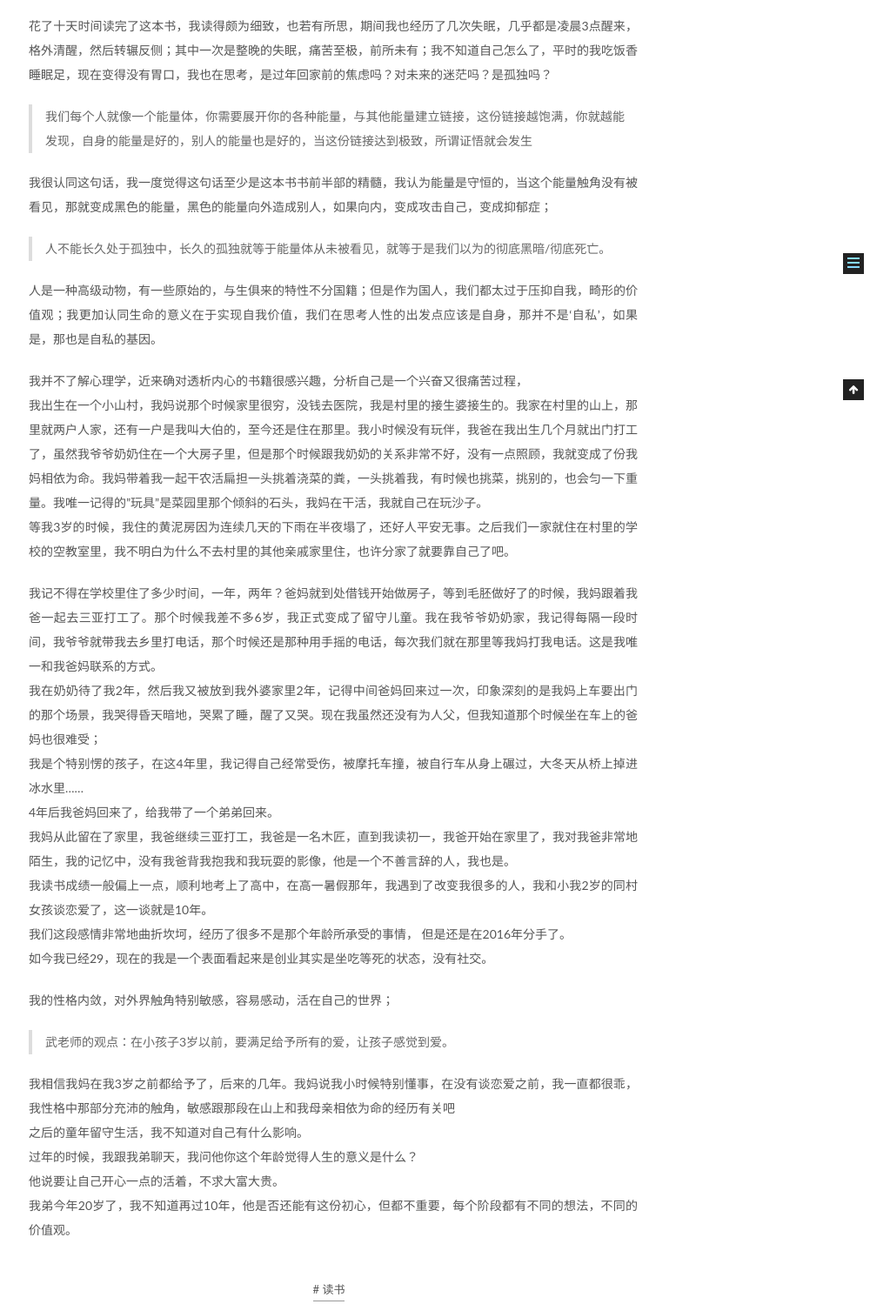
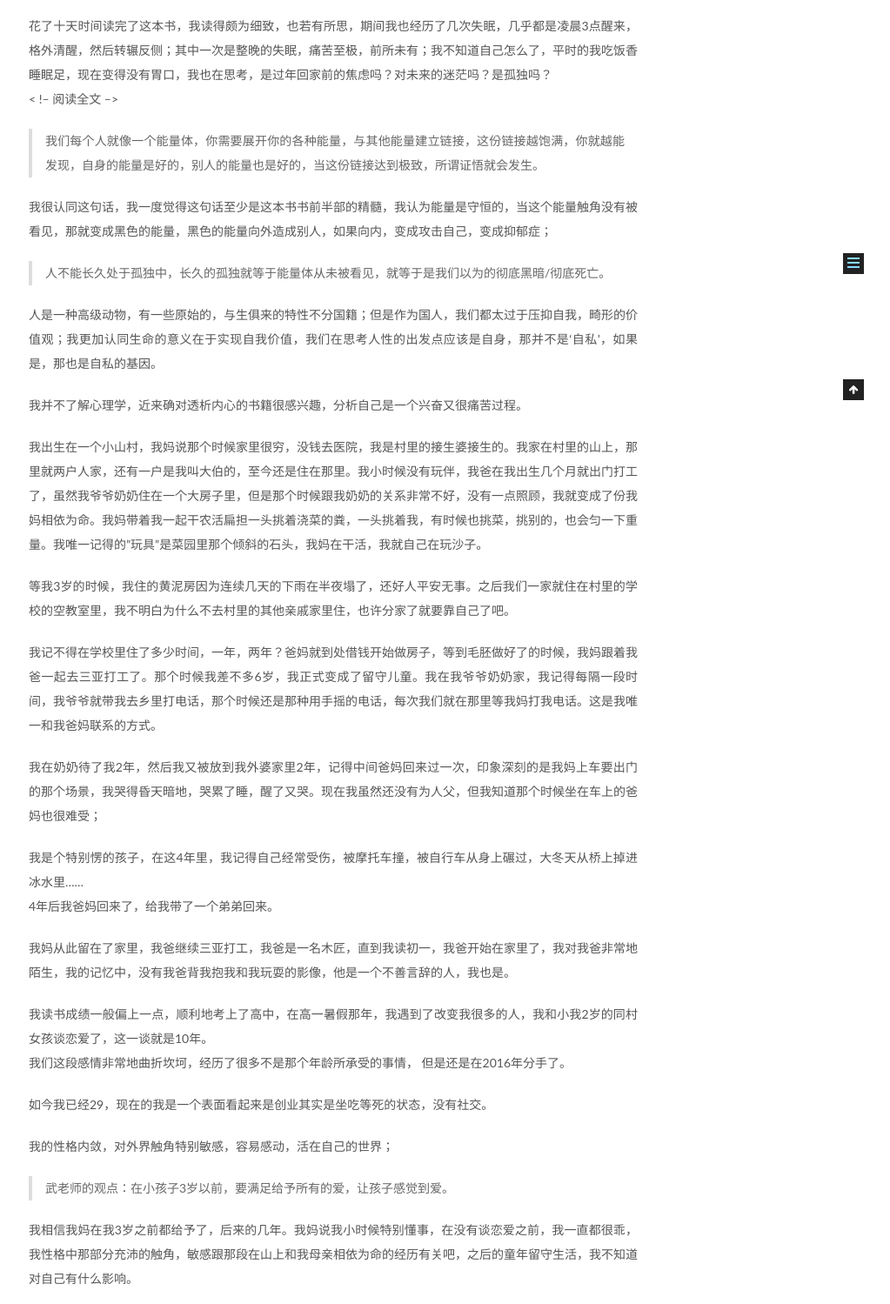
Before and after one commit to zhaxicun/zhaxicun.github.io, a plain HTML site: page 2018/04/09/巨婴国/index.html in a window 1280 px wide. Shown: the part 440-1939 px from the top of the page at 87% size, without its empty margins (257-1280 px from the left). Drawn offline with Linux system fonts and the light colour scheme.

Commit message:
Site updated: 2018-04-10 17:12:13

```diff
--- a/2018/04/09/巨婴国/index.html
+++ b/2018/04/09/巨婴国/index.html
@@ -79,18 +79,18 @@
 
 
 
-<meta name="description" content="花了十天时间读完了这本书，我读得颇为细致，也若有所思，期间我也经历了几次失眠，几乎都是凌晨3点醒来，格外清醒，然后转辗反侧；其中一次是整晚的失眠，痛苦至极，前所未有；我不知道自己怎么了，平时的我吃饭香睡眠足，现在变得没有胃口，我也在思考，是过年回家前的焦虑吗？对未来的迷茫吗？是孤独吗？   我们每个人就像一个能量体，你需要展开你的各种能量，与其他能量建立链接，这份链接越饱满，你就越能发现，自身的能">
+<meta name="description" content="花了十天时间读完了这本书，我读得颇为细致，也若有所思，期间我也经历了几次失眠，几乎都是凌晨3点醒来，格外清醒，然后转辗反侧；其中一次是整晚的失眠，痛苦至极，前所未有；我不知道自己怎么了，平时的我吃饭香睡眠足，现在变得没有胃口，我也在思考，是过年回家前的焦虑吗？对未来的迷茫吗？是孤独吗？&amp;lt; !– 阅读全文 –&amp;gt;  我们每个人就像一个能量体，你需要展开你的各种能量，与其他能量建立链接，这份">
 <meta name="keywords" content="读书">
 <meta property="og:type" content="article">
 <meta property="og:title" content="《巨婴国》">
 <meta property="og:url" content="http://yoursite.com/2018/04/09/巨婴国/index.html">
 <meta property="og:site_name" content="Hexo">
-<meta property="og:description" content="花了十天时间读完了这本书，我读得颇为细致，也若有所思，期间我也经历了几次失眠，几乎都是凌晨3点醒来，格外清醒，然后转辗反侧；其中一次是整晚的失眠，痛苦至极，前所未有；我不知道自己怎么了，平时的我吃饭香睡眠足，现在变得没有胃口，我也在思考，是过年回家前的焦虑吗？对未来的迷茫吗？是孤独吗？   我们每个人就像一个能量体，你需要展开你的各种能量，与其他能量建立链接，这份链接越饱满，你就越能发现，自身的能">
+<meta property="og:description" content="花了十天时间读完了这本书，我读得颇为细致，也若有所思，期间我也经历了几次失眠，几乎都是凌晨3点醒来，格外清醒，然后转辗反侧；其中一次是整晚的失眠，痛苦至极，前所未有；我不知道自己怎么了，平时的我吃饭香睡眠足，现在变得没有胃口，我也在思考，是过年回家前的焦虑吗？对未来的迷茫吗？是孤独吗？&amp;lt; !– 阅读全文 –&amp;gt;  我们每个人就像一个能量体，你需要展开你的各种能量，与其他能量建立链接，这份">
 <meta property="og:locale" content="default">
-<meta property="og:updated_time" content="2018-04-09T10:03:54.234Z">
+<meta property="og:updated_time" content="2018-04-10T09:10:22.842Z">
 <meta name="twitter:card" content="summary">
 <meta name="twitter:title" content="《巨婴国》">
-<meta name="twitter:description" content="花了十天时间读完了这本书，我读得颇为细致，也若有所思，期间我也经历了几次失眠，几乎都是凌晨3点醒来，格外清醒，然后转辗反侧；其中一次是整晚的失眠，痛苦至极，前所未有；我不知道自己怎么了，平时的我吃饭香睡眠足，现在变得没有胃口，我也在思考，是过年回家前的焦虑吗？对未来的迷茫吗？是孤独吗？   我们每个人就像一个能量体，你需要展开你的各种能量，与其他能量建立链接，这份链接越饱满，你就越能发现，自身的能">
+<meta name="twitter:description" content="花了十天时间读完了这本书，我读得颇为细致，也若有所思，期间我也经历了几次失眠，几乎都是凌晨3点醒来，格外清醒，然后转辗反侧；其中一次是整晚的失眠，痛苦至极，前所未有；我不知道自己怎么了，平时的我吃饭香睡眠足，现在变得没有胃口，我也在思考，是过年回家前的焦虑吗？对未来的迷茫吗？是孤独吗？&amp;lt; !– 阅读全文 –&amp;gt;  我们每个人就像一个能量体，你需要展开你的各种能量，与其他能量建立链接，这份">
 
 
 
@@ -300,22 +300,30 @@
 
 
 
-        <p>花了十天时间读完了这本书，我读得颇为细致，也若有所思，期间我也经历了几次失眠，几乎都是凌晨3点醒来，格外清醒，然后转辗反侧；其中一次是整晚的失眠，痛苦至极，前所未有；我不知道自己怎么了，平时的我吃饭香睡眠足，现在变得没有胃口，我也在思考，是过年回家前的焦虑吗？对未来的迷茫吗？是孤独吗？ </p>
+        <p>花了十天时间读完了这本书，我读得颇为细致，也若有所思，期间我也经历了几次失眠，几乎都是凌晨3点醒来，格外清醒，然后转辗反侧；其中一次是整晚的失眠，痛苦至极，前所未有；我不知道自己怎么了，平时的我吃饭香睡眠足，现在变得没有胃口，我也在思考，是过年回家前的焦虑吗？对未来的迷茫吗？是孤独吗？<br>&lt; !– 阅读全文 –&gt;</p>
 <blockquote>
-<p>我们每个人就像一个能量体，你需要展开你的各种能量，与其他能量建立链接，这份链接越饱满，你就越能发现，自身的能量是好的，别人的能量也是好的，当这份链接达到极致，所谓证悟就会发生</p>
+<p>我们每个人就像一个能量体，你需要展开你的各种能量，与其他能量建立链接，这份链接越饱满，你就越能发现，自身的能量是好的，别人的能量也是好的，当这份链接达到极致，所谓证悟就会发生。</p>
 </blockquote>
 <p>我很认同这句话，我一度觉得这句话至少是这本书书前半部的精髓，我认为能量是守恒的，当这个能量触角没有被看见，那就变成黑色的能量，黑色的能量向外造成别人，如果向内，变成攻击自己，变成抑郁症；</p>
 <blockquote>
 <p>人不能长久处于孤独中，长久的孤独就等于能量体从未被看见，就等于是我们以为的彻底黑暗/彻底死亡。</p>
 </blockquote>
 <p>人是一种高级动物，有一些原始的，与生俱来的特性不分国籍；但是作为国人，我们都太过于压抑自我，畸形的价值观；我更加认同生命的意义在于实现自我价值，我们在思考人性的出发点应该是自身，那并不是‘自私’，如果是，那也是自私的基因。</p>
-<p>我并不了解心理学，近来确对透析内心的书籍很感兴趣，分析自己是一个兴奋又很痛苦过程，<br>我出生在一个小山村，我妈说那个时候家里很穷，没钱去医院，我是村里的接生婆接生的。我家在村里的山上，那里就两户人家，还有一户是我叫大伯的，至今还是住在那里。我小时候没有玩伴，我爸在我出生几个月就出门打工了，虽然我爷爷奶奶住在一个大房子里，但是那个时候跟我奶奶的关系非常不好，没有一点照顾，我就变成了份我妈相依为命。我妈带着我一起干农活扁担一头挑着浇菜的粪，一头挑着我，有时候也挑菜，挑别的，也会匀一下重量。我唯一记得的”玩具”是菜园里那个倾斜的石头，我妈在干活，我就自己在玩沙子。<br>等我3岁的时候，我住的黄泥房因为连续几天的下雨在半夜塌了，还好人平安无事。之后我们一家就住在村里的学校的空教室里，我不明白为什么不去村里的其他亲戚家里住，也许分家了就要靠自己了吧。</p>
-<p>我记不得在学校里住了多少时间，一年，两年？爸妈就到处借钱开始做房子，等到毛胚做好了的时候，我妈跟着我爸一起去三亚打工了。那个时候我差不多6岁，我正式变成了留守儿童。我在我爷爷奶奶家，我记得每隔一段时间，我爷爷就带我去乡里打电话，那个时候还是那种用手摇的电话，每次我们就在那里等我妈打我电话。这是我唯一和我爸妈联系的方式。<br>我在奶奶待了我2年，然后我又被放到我外婆家里2年，记得中间爸妈回来过一次，印象深刻的是我妈上车要出门的那个场景，我哭得昏天暗地，哭累了睡，醒了又哭。现在我虽然还没有为人父，但我知道那个时候坐在车上的爸妈也很难受；<br>我是个特别愣的孩子，在这4年里，我记得自己经常受伤，被摩托车撞，被自行车从身上碾过，大冬天从桥上掉进冰水里……<br>4年后我爸妈回来了，给我带了一个弟弟回来。<br>我妈从此留在了家里，我爸继续三亚打工，我爸是一名木匠，直到我读初一，我爸开始在家里了，我对我爸非常地陌生，我的记忆中，没有我爸背我抱我和我玩耍的影像，他是一个不善言辞的人，我也是。<br>我读书成绩一般偏上一点，顺利地考上了高中，在高一暑假那年，我遇到了改变我很多的人，我和小我2岁的同村女孩谈恋爱了，这一谈就是10年。<br>我们这段感情非常地曲折坎坷，经历了很多不是那个年龄所承受的事情， 但是还是在2016年分手了。<br>如今我已经29，现在的我是一个表面看起来是创业其实是坐吃等死的状态，没有社交。</p>
+<p>我并不了解心理学，近来确对透析内心的书籍很感兴趣，分析自己是一个兴奋又很痛苦过程。</p>
+<p>我出生在一个小山村，我妈说那个时候家里很穷，没钱去医院，我是村里的接生婆接生的。我家在村里的山上，那里就两户人家，还有一户是我叫大伯的，至今还是住在那里。我小时候没有玩伴，我爸在我出生几个月就出门打工了，虽然我爷爷奶奶住在一个大房子里，但是那个时候跟我奶奶的关系非常不好，没有一点照顾，我就变成了份我妈相依为命。我妈带着我一起干农活扁担一头挑着浇菜的粪，一头挑着我，有时候也挑菜，挑别的，也会匀一下重量。我唯一记得的”玩具”是菜园里那个倾斜的石头，我妈在干活，我就自己在玩沙子。</p>
+<p>等我3岁的时候，我住的黄泥房因为连续几天的下雨在半夜塌了，还好人平安无事。之后我们一家就住在村里的学校的空教室里，我不明白为什么不去村里的其他亲戚家里住，也许分家了就要靠自己了吧。</p>
+<p>我记不得在学校里住了多少时间，一年，两年？爸妈就到处借钱开始做房子，等到毛胚做好了的时候，我妈跟着我爸一起去三亚打工了。那个时候我差不多6岁，我正式变成了留守儿童。我在我爷爷奶奶家，我记得每隔一段时间，我爷爷就带我去乡里打电话，那个时候还是那种用手摇的电话，每次我们就在那里等我妈打我电话。这是我唯一和我爸妈联系的方式。</p>
+<p>我在奶奶待了我2年，然后我又被放到我外婆家里2年，记得中间爸妈回来过一次，印象深刻的是我妈上车要出门的那个场景，我哭得昏天暗地，哭累了睡，醒了又哭。现在我虽然还没有为人父，但我知道那个时候坐在车上的爸妈也很难受；</p>
+<p>我是个特别愣的孩子，在这4年里，我记得自己经常受伤，被摩托车撞，被自行车从身上碾过，大冬天从桥上掉进冰水里……<br>4年后我爸妈回来了，给我带了一个弟弟回来。</p>
+<p>我妈从此留在了家里，我爸继续三亚打工，我爸是一名木匠，直到我读初一，我爸开始在家里了，我对我爸非常地陌生，我的记忆中，没有我爸背我抱我和我玩耍的影像，他是一个不善言辞的人，我也是。</p>
+<p>我读书成绩一般偏上一点，顺利地考上了高中，在高一暑假那年，我遇到了改变我很多的人，我和小我2岁的同村女孩谈恋爱了，这一谈就是10年。<br>我们这段感情非常地曲折坎坷，经历了很多不是那个年龄所承受的事情， 但是还是在2016年分手了。</p>
+<p>如今我已经29，现在的我是一个表面看起来是创业其实是坐吃等死的状态，没有社交。</p>
 <p>我的性格内敛，对外界触角特别敏感，容易感动，活在自己的世界；</p>
 <blockquote>
 <p>武老师的观点：在小孩子3岁以前，要满足给予所有的爱，让孩子感觉到爱。</p>
 </blockquote>
-<p>我相信我妈在我3岁之前都给予了，后来的几年。我妈说我小时候特别懂事，在没有谈恋爱之前，我一直都很乖，我性格中那部分充沛的触角，敏感跟那段在山上和我母亲相依为命的经历有关吧<br>之后的童年留守生活，我不知道对自己有什么影响。<br>过年的时候，我跟我弟聊天，我问他你这个年龄觉得人生的意义是什么？<br>他说要让自己开心一点的活着，不求大富大贵。<br>我弟今年20岁了，我不知道再过10年，他是否还能有这份初心，但都不重要，每个阶段都有不同的想法，不同的价值观。</p>
+<p>我相信我妈在我3岁之前都给予了，后来的几年。我妈说我小时候特别懂事，在没有谈恋爱之前，我一直都很乖，我性格中那部分充沛的触角，敏感跟那段在山上和我母亲相依为命的经历有关吧，之后的童年留守生活，我不知道对自己有什么影响。</p>
+<p>过年的时候，我跟我弟聊天，我问他你这个年龄觉得人生的意义是什么？<br>他说要让自己开心一点的活着，不求大富大贵。<br>我弟今年20岁了，我不知道再过10年，他是否还能有这份初心，但都不重要，每个阶段都有不同的想法，不同的价值观。</p>
 
 
     </div>
```
Also changed, not shown: index.html (+13 -5 lines).
